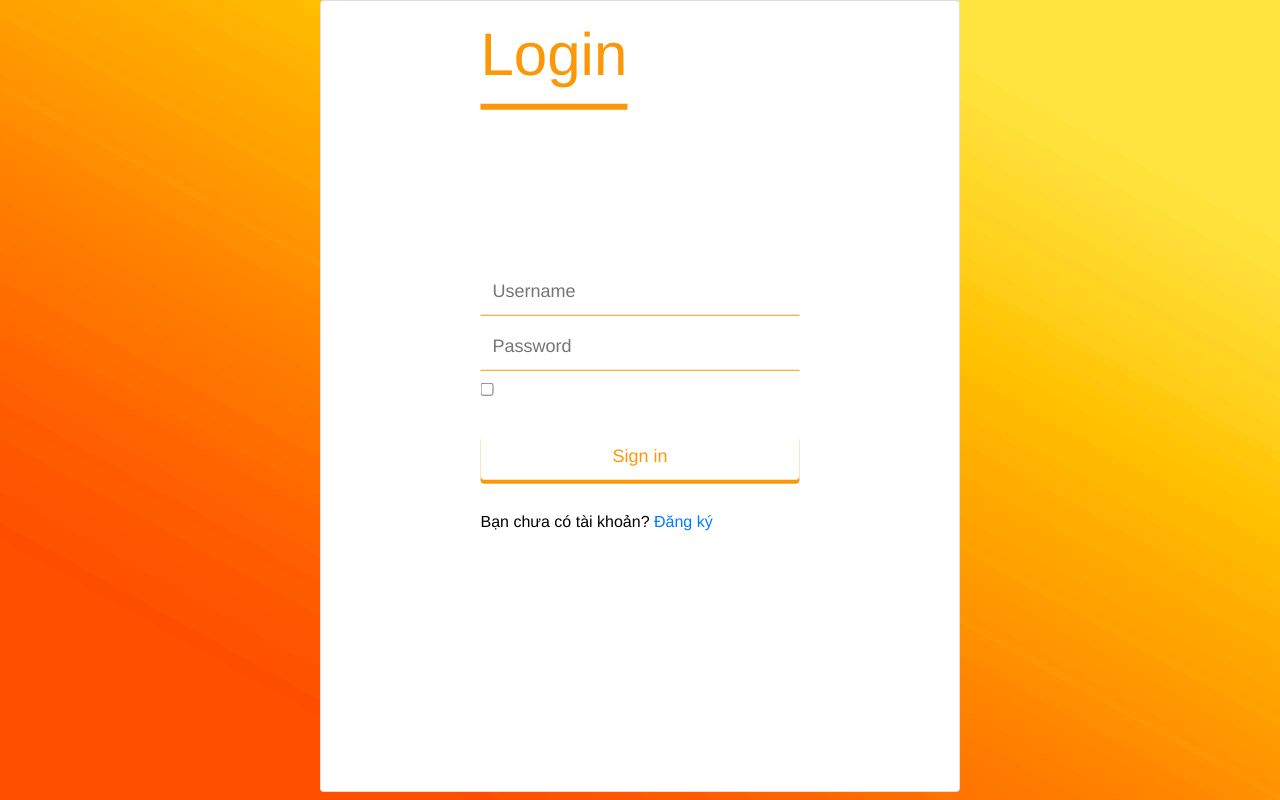
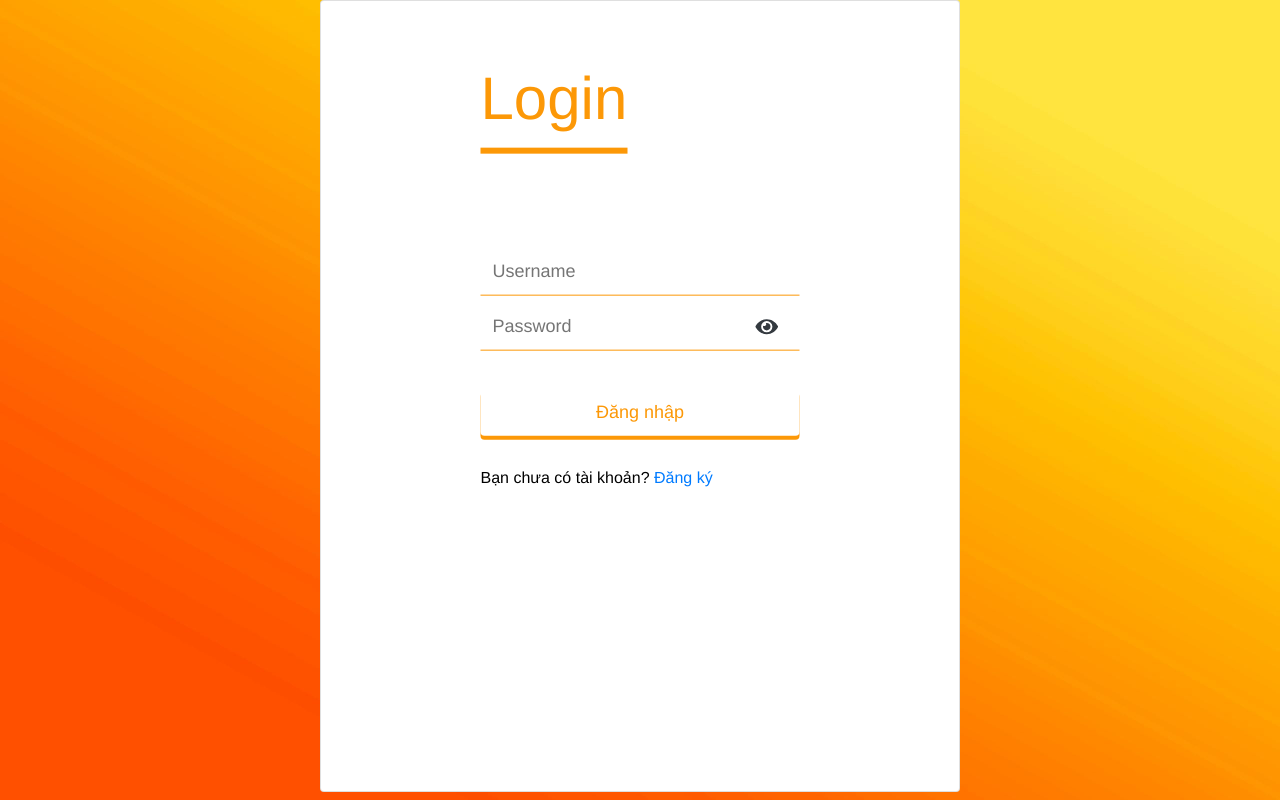
Before and after one commit to tamsalanghae/rento, a Vue app: page /login in a window 1280 px wide. Built offline with nearby package versions, Linux system fonts and the light colour scheme.

Commit message:
improve login page - add show password

```diff
--- a/src/router/views/Login.vue
+++ b/src/router/views/Login.vue
@@ -36,18 +36,26 @@
                   name=""
                   :type="passwordType"
                 />
+                <font-awesome-icon
+                  :icon="[
+                    'fas',
+                    passwordType === 'password' ? 'eye' : 'eye-slash',
+                  ]"
+                  class="text-dark"
+                  style="cursor:pointer;"
+                  @click="Show"
+                  title="Toggle Show Password"
+                />
                 <br />
                 <span style="color: red; font-size:14px">{{ errors[0] }}</span>
               </ValidationProvider>
             </ValidationObserver>
           </div>
-          <input type="checkbox" @click="Show()" />
-
           <input
             class="btn"
             type="button"
             name=""
-            value="Sign in"
+            value="Đăng nhập"
             @click="signin"
           />
           <p style="color: black">
@@ -114,7 +122,8 @@ export default {
           } else if (res.status === 401) {
             this.showWrongPasswordAlert = true;
           }
-        }).catch(err => {
+        })
+        .catch((err) => {
           console.error(err);
         });
     },
@@ -150,7 +159,7 @@ export default {
   font-size: 60px;
   color: #fc9807;
   border-bottom: 6px solid #fc9807;
-  margin-bottom: 50%;
+  margin-bottom: 30%;
   padding: 13px 0;
 }
 
```
